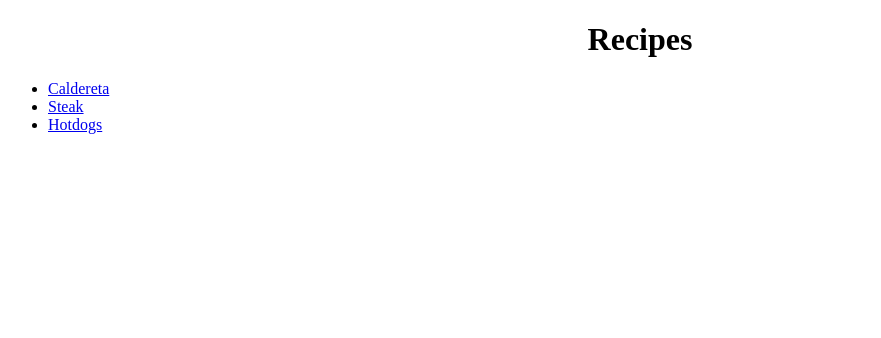
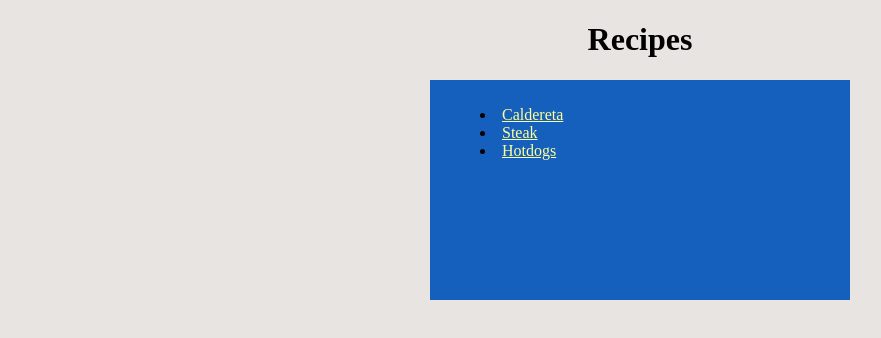
Before and after one commit to chamyklicaros/odin-recipes, a plain HTML site: page index.html in a window 1280 px wide. Shown: the whole page, without its empty margins (0-881 px from the left). Drawn offline with Linux system fonts and the light colour scheme.

Commit message:
added css

```diff
--- /dev/null
+++ b/Style.css
@@ -0,0 +1,52 @@
+body{
+    background:#e8e4e1;
+}
+
+.div-container{
+
+  width: 400px;
+  height: 200px;
+  background: #1560bd;
+  margin: 16px auto;
+  padding: 10px;
+
+}
+img{
+    display: block;
+    height: auto;
+    width: 500px;
+    margin: 8px auto;
+
+
+}
+.center-text{
+    text-align: center;
+
+}
+
+h1{
+    text-align: center;
+}
+
+a{
+    color:#333333
+}
+
+
+
+a:hover{
+    color: #fff;
+}
+
+.link-recipe{
+    color:#ffff99;
+
+
+}
+.link-recipe:hover{
+    color:#333333
+}
+
+li{
+     list-style-position: inside;
+}
--- a/index.html
+++ b/index.html
@@ -3,17 +3,22 @@
 <head>
     <meta charset="UTF-8">
     <meta name="viewport" content="width=device-width, initial-scale=1.0">
+    <link rel="stylesheet" href="Style.css">
     <title>Odin Recipes</title>
 </head>
 <body>
-    <h1 style="text-align: center;"><strong>Recipes</strong> </h1>
+
+    <h1><strong>Recipes</strong> </h1>
 
 
-    <ul>
-        <li><a href="./recipes/caldereta.html">Caldereta</a></li>
-        <li><a href="./recipes//steak.html">Steak</a></li>
-        <li><a href="./recipes/hotdog.html">Hotdogs</a></li>
 
+    <div class = "div-container">
+    <ul class>
+
+        <li ><a href="./recipes/caldereta.html" class="link-recipe" class="first">Caldereta</a></li>
+        <li><a href="./recipes//steak.html"class="link-recipe">Steak</a></li>
+        <li><a href="./recipes/hotdog.html"class="link-recipe">Hotdogs</a></li>
+    </div>
     </ul>
     </html>
 </body>
```
Also changed, not shown: recipes/caldereta.html (+3 -0 lines), recipes/hotdog.html (+4 -2 lines), recipes/steak.html (+4 -2 lines).
